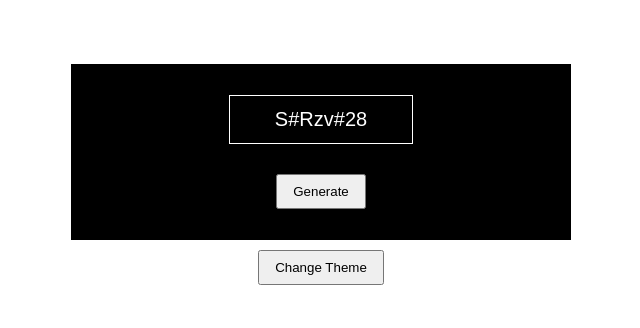
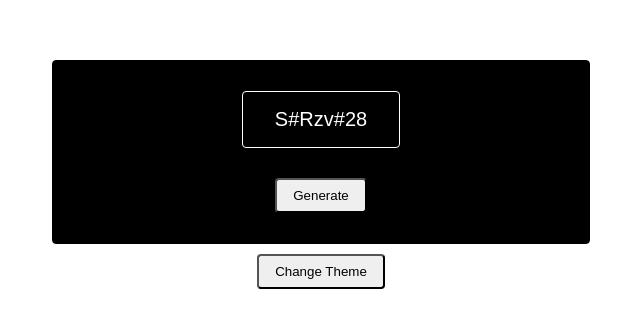
Before and after one commit to vaishalisahni/Assignment-PasswordGenerator-ThemeChanger, a plain HTML site: page index.html in a window 1280 px wide. Shown: the part 226-554 px from the top of the page, without its empty margins (319-959 px from the left). Drawn offline with Linux system fonts and the light colour scheme.

Commit message:
adjusted styling

```diff
--- a/style.css
+++ b/style.css
@@ -12,29 +12,32 @@ main{
     align-items: center;
     justify-content: center;
     gap: 10px;
+    text-align: center;
+    flex-wrap: wrap;
 }
 .password-generator{
     display: flex;
     flex-direction: column;
     gap: 30px;
     padding: 30px;
-    width: 500px;
+    width: 42%;
     align-items: center;
     background: #000;
     color: white;
     font-size: 20px;
     border: 1px black solid;
+    text-align: center;
+    border-radius: 4px;
 }
 .password{
     border: 1px white solid;
-    padding: 12px 45px;
+    padding: 1rem 2rem;
+    border-radius: 4px;
 }
-.generate-btn{
-    padding: 8px 15px;
+.generate-btn,.chnge-theme{
+    padding: 0.5rem 1rem;
     font-weight: 500;
-}
-.chnge-theme{
-    padding: 8px 15px;
+    border-radius: 4px;
 }
 .light{
     background: white;
```
